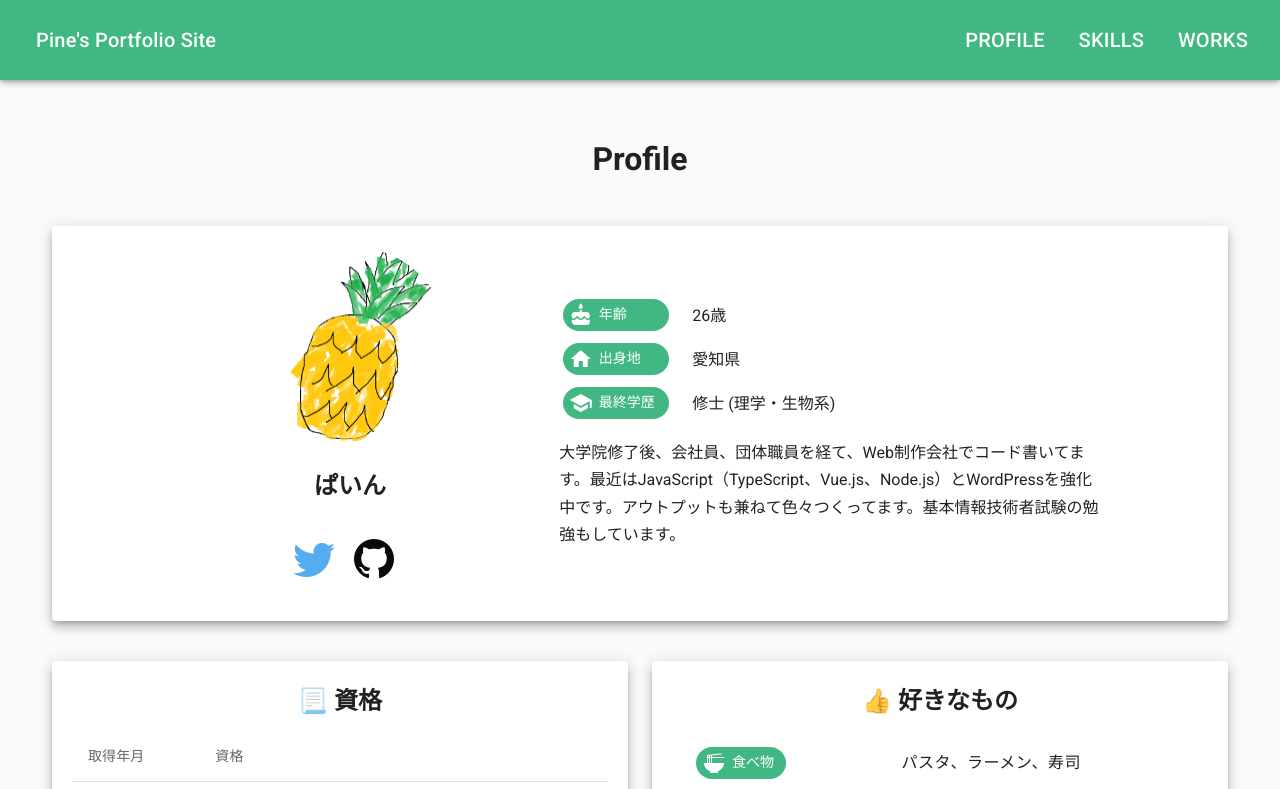
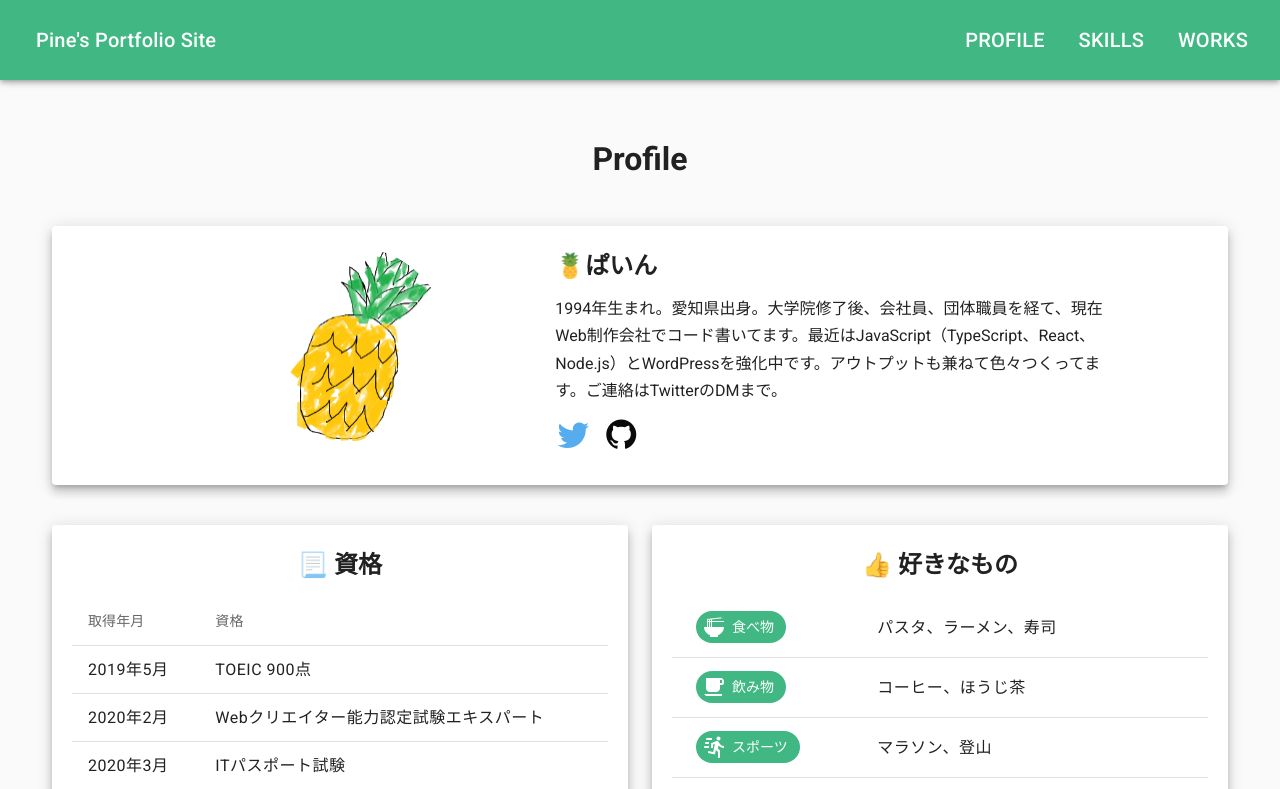
Before and after one commit to foolish-pine/portfolio_public, a Vue app: page / in a window 1280 px wide. Shown: the top 789 px of the page. Built offline with nearby package versions, Linux system fonts and the light colour scheme.

Commit message:
[update] プロフィール/デザインを修正・コンテンツを更新

```diff
--- a/src/assets/json/profile.json
+++ b/src/assets/json/profile.json
@@ -3,24 +3,7 @@
     "title": "About",
     "avatar": "img/avatar-pine.png",
     "name": "ぱいん",
-    "contents": [
-      {
-        "icon": "mdi-cake-variant",
-        "label": "年齢",
-        "text": "26歳"
-      },
-      {
-        "icon": "mdi-home",
-        "label": "出身地",
-        "text": "愛知県"
-      },
-      {
-        "icon": "mdi-school",
-        "label": "最終学歴",
-        "text": "修士 (理学・生物系)"
-      }
-    ],
-    "comment": "大学院修了後、会社員、団体職員を経て、Web制作会社でコード書いてます。最近はJavaScript（TypeScript、Vue.js、Node.js）とWordPressを強化中です。アウトプットも兼ねて色々つくってます。基本情報技術者試験の勉強もしています。"
+    "comment": "1994年生まれ。愛知県出身。大学院修了後、会社員、団体職員を経て、現在Web制作会社でコード書いてます。最近はJavaScript（TypeScript、React、Node.js）とWordPressを強化中です。アウトプットも兼ねて色々つくってます。ご連絡はTwitterのDMまで。"
   },
   "qualifications": {
     "title": "資格",
@@ -64,7 +47,7 @@
       {
         "icon": "mdi-book",
         "label": "本",
-        "list": "純文学、ノンフィクション"
+        "list": "純文学、ノンフィクション、新書"
       },
       {
         "icon": "mdi-music-circle-outline",
@@ -74,7 +57,7 @@
       {
         "icon": "mdi-television-classic",
         "label": "ドラマ",
-        "list": "相棒(season10以前)"
+        "list": "相棒(特に亀山時代)"
       },
       {
         "icon": "mdi-gamepad-variant",
--- a/src/views/Profile.vue
+++ b/src/views/Profile.vue
@@ -7,55 +7,29 @@
         </v-col>
       </v-row>
       <v-card class="mx-auto pa-5" elevation="7">
-        <v-row class="align-center">
+        <v-row>
           <v-spacer></v-spacer>
           <v-col cols="12" xs="12" lg="4">
             <div class="d-flex justify-center">
-              <v-avatar class="mb-5" size="200">
+              <v-avatar size="200">
                 <img :src="profile.about.avatar" />
               </v-avatar>
             </div>
-            <p class="mb-3 headline font-weight-bold text-center">
-              {{ profile.about.name }}
-            </p>
-            <v-col cols="12">
-              <v-row justify="center" align="center">
-                <a href="https://twitter.com/foolish_pine">
-                  <v-icon class="mdi-48px" color="#55acee">mdi-twitter</v-icon>
-                </a>
-                <a href="https://github.com/foolish-pine" class="mx-3">
-                  <v-icon class="mdi-48px" color="#0a0a0a">mdi-github</v-icon>
-                </a>
-              </v-row>
-            </v-col>
           </v-col>
           <v-col cols="12" xs="12" lg="6">
-            <div v-for="content in profile.about.contents" :key="content.label">
-              <v-row class="align-center">
-                <v-col cols="12" xs="12" lg="3" class="text-center pa-1">
-                  <v-chip
-                    class="ma-2 v-chip-about"
-                    color="#41b883"
-                    text-color="white"
-                  >
-                    <v-avatar left>
-                      <v-icon>{{ content.icon }}</v-icon>
-                    </v-avatar>
-                    {{ content.label }}
-                  </v-chip>
-                </v-col>
-                <v-col
-                  cols="12"
-                  xs="12"
-                  lg="9"
-                  class="text-center text-lg-left pa-1"
-                >
-                  {{ content.text }}
-                </v-col>
-              </v-row>
+            <p class="mb-2 headline font-weight-bold">
+              🍍{{ profile.about.name }}
+            </p>
+            <div>
+              {{ profile.about.comment }}
             </div>
-            <div class="mt-5 mx-1">
-              {{ profile.about.comment }}
+            <div>
+              <a href="https://twitter.com/foolish_pine">
+                <v-icon class="mdi-36px" color="#55acee">mdi-twitter</v-icon>
+              </a>
+              <a href="https://github.com/foolish-pine" class="mx-3">
+                <v-icon class="mdi-36px" color="#0a0a0a">mdi-github</v-icon>
+              </a>
             </div>
           </v-col>
           <v-spacer></v-spacer>
```
